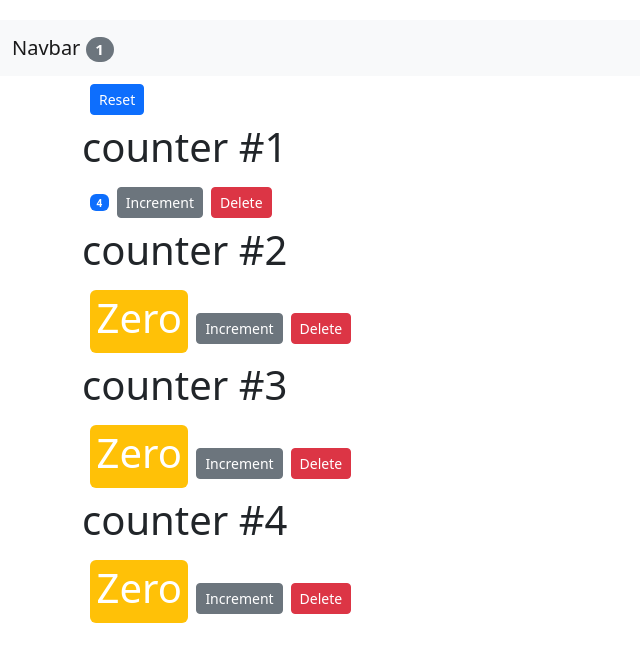
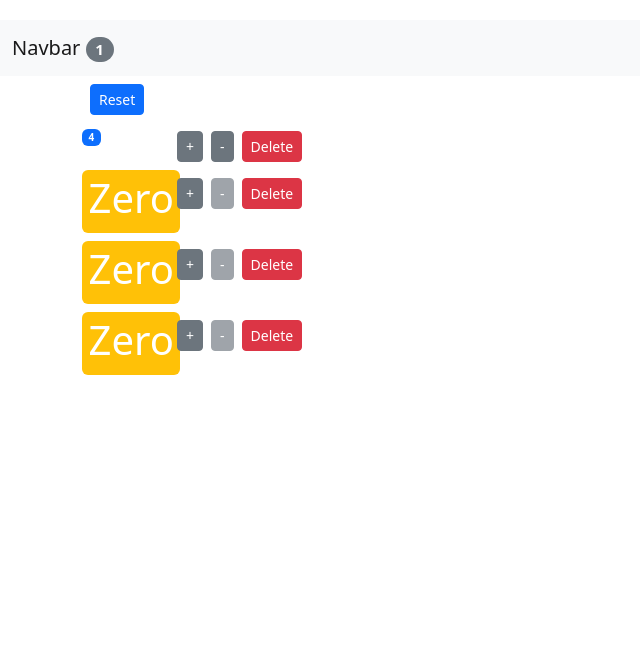
Before and after one commit to reza6969/first-react-app, a React app: page / in a window 1280 px wide. Shown: the top 662 px of the page, without its empty margins (0-640 px from the left). Built offline with nearby package versions, Linux system fonts and the light colour scheme.

Commit message:
Exercise- Decrement Button
:-1:
19- Exercise- Decrement Button
20- Solution - Decrement Button
:+1:

```diff
--- a/src/App.js
+++ b/src/App.js
@@ -37,6 +37,16 @@
     this.setState({ counters });
   };
 
+  handleDecrement = counter => {
+    // console.log(counter);
+    const counters = [...this.state.counters];
+    const index = counters.indexOf(counter);
+    counters[index] = { ...counter};
+    counters[index].value--;
+    // console.log(this.state.counters[0]);
+    this.setState({ counters });
+  };
+
   handleReset = () => {
     const counters = this.state.counters.map(c => {
       c.value = 0;
@@ -62,6 +72,7 @@
             counters={this.state.counters}
             onReset={this.handleReset}
             onIncrement={this.handleIncrement}
+            onDecrement={this.handleDecrement}
             onDelete={this.handleDelete}
           />
         </main>
--- a/src/components/counter.jsx
+++ b/src/components/counter.jsx
@@ -72,33 +72,47 @@
             //     <button>Increment</button>
             // </div>
             <React.Fragment>
+                <div className="row">
                     {/* <h1>Hello World!!</h1> */}
                     {/* <img src={this.state.imageUrl} alt="" /> */}
                     {/* <span>{this.state.count}</span> */}
                     {/* <span style={ this.styles } className='badge bg-primary m-2'>{this.formatCount()}</span> */}
                     {/* <span style={ this.styles } className={classes}>{this.formatCount()}</span> */}
-                {this.props.children}
+                    {/* {this.props.children} */}
+                    <div className="col-1">
                         <span style={ this.styles } className={this.getBadgeClasses()}>{this.formatCount()}</span>
+                    </div>
                     {/* <button onClick={this.handleIncrement} className='btn btn-secondary btn-sm'>Increment</button> */}
                     {/* <button onClick={this.doHandleIncrement} className='btn btn-secondary btn-sm'>Increment</button> */}
                     {/* <button onClick={ () => this.handleIncrement({ id: 1})} className='btn btn-secondary btn-sm'>Increment</button> */}
+                    <div className="col">
                         <button
                         onClick={ () => this.props.onIncrement(this.props.counter)}
                         className='btn btn-secondary btn-sm'
                         >
-                    Increment
+                            +
+                        </button>
+                        <button
+                        onClick={ () => this.props.onDecrement(this.props.counter)}
+                        className='btn btn-secondary btn-sm m-2'
+                        disabled={this.props.counter.value === 0 ? 'disabled' : ''}
+                        >
+                            -
                         </button>
                         {/* <button onClick={this.handleDelete} className="btn btn-danger btn-sm m-2">Delete</button> */}
-                <button onClick={() => this.props.onDelete(this.props.counter.id)} className="btn btn-danger btn-sm m-2">Delete</button>
+                        <button onClick={() => this.props.onDelete(this.props.counter.id)} className="btn btn-danger btn-sm">Delete</button>
+
+                    </div>
                     {/* <ul>{ this.state.tags.map((tag) => <li key={tag}>{tag}</li>)}</ul> */}
                     {/* { this.state.tags.length === 0 && "Please create a new tag!"} */}
                     {/* { this.renderTags() } */}
+                </div>
             </React.Fragment>
         );
     }
 
     getBadgeClasses() {
-        let classes = 'badge m-2 bg-';
+        let classes = 'badge mx-10 mb-2 bg-';
         // classes += (this.state.value === 0) ? 'warning' : 'primary';
         classes += (this.props.counter.value === 0) ? 'warning' : 'primary';
         return classes;
--- a/src/components/counters.jsx
+++ b/src/components/counters.jsx
@@ -37,7 +37,7 @@
 
     render() {
       console.log('Counters - Rendered');
-        const { onReset, counters, onDelete, onIncrement } = this.props;
+        const { onReset, counters, onDelete, onIncrement, onDecrement} = this.props;
         return (
         <div>
             <button
@@ -58,6 +58,7 @@
                 key={counter.id}
                 onDelete={onDelete}
                 onIncrement={onIncrement}
+                onDecrement={onDecrement}
                 counter={counter}
               >
                 {/* <h1>Title</h1> */}
```
Lines whose indentation alone changed are shown as unchanged.
